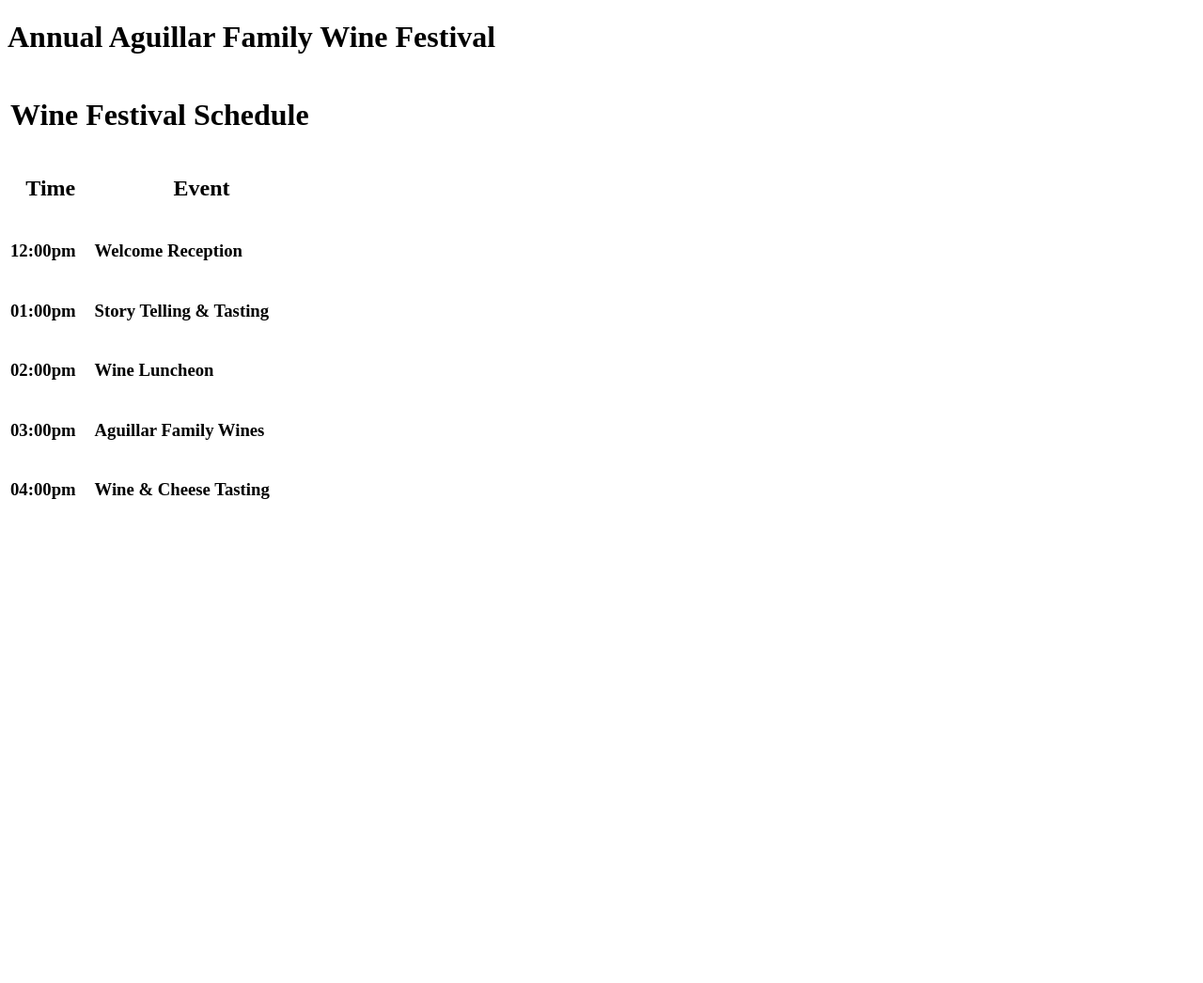
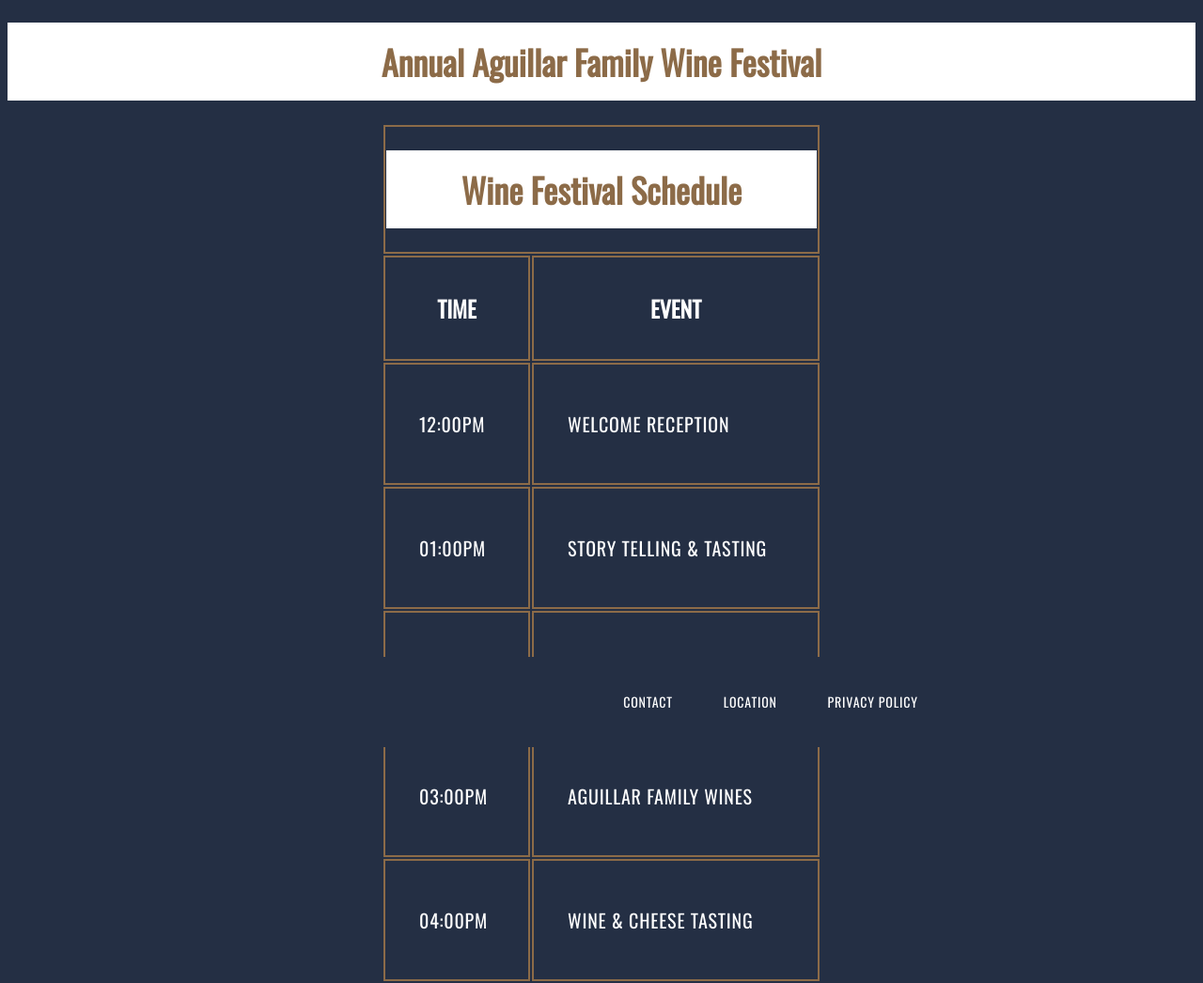
Before and after one commit to TH3GOATT/demo-project-tables, a plain HTML site: page index.html in a window 1280 px wide. Shown: the whole page at 94% size. Before the commit the page ends 800 px from the top, so only its background shows below. Drawn offline with nearby package versions, Linux system fonts and the light colour scheme.

Commit message:
Add files via upload

```diff
--- /dev/null
+++ b/index.css
@@ -0,0 +1,74 @@
+body {
+    background-color: #242f44;
+    color: white;
+    font-family: 'Oswald', sans-serif;
+    }
+
+    header {
+    text-align: center;
+    margin-top: 5px;
+    }
+
+    h1 {
+    font-size: 36px;
+    padding: 15px;
+    color: #8c6b48;
+    background-color: white;
+    }
+
+    h2 {
+    font-size: 24px;
+    padding: 15px;
+    text-transform: uppercase;
+    }
+
+    h3 {
+    font-size: 20px;
+    padding: 15px;
+    text-transform: uppercase;
+    text-align: left;
+    margin-left: 20px;
+    font-weight: 500;
+    line-height: 2.7;
+    letter-spacing: 0.8px;
+    }
+
+    th {
+    border: 2px solid #8c6b48;
+    }
+
+    table {
+    text-align: center;
+    margin: 20px auto;
+    }
+
+    td {
+    border: 2px solid #8c6b48;
+    width: 300px;
+    }
+
+    footer {
+    margin-top: 50px;
+    text-align: center;
+    position: fixed;
+    width: 100%;
+    bottom: 5px;
+    background-color: #242f44;
+    z-index: 5;
+    }
+    footer h3 {
+    display: inline-block;
+    font-size: 14px;
+    background-color: #242f44;
+    }
+
+    .container {
+    max-width: 940px;
+    margin: 0 auto;
+    height: 800px;
+    }
+
+
+    .left {
+    width: 150px;
+    }
--- a/index.html
+++ b/index.html
@@ -4,6 +4,9 @@
     <meta charset="UTF-8">
     <meta http-equiv="X-UA-Compatible" content="IE=edge">
     <meta name="viewport" content="width=device-width, initial-scale=1.0">
+    <link rel="stylesheet" type="text/css" href="reset.css" />
+<link rel="stylesheet" type="text/css" href="/index.css" />
+<link href="https://fonts.googleapis.com/css?family=Oswald" rel="stylesheet">
     <title>Document</title>
 </head>
 <body>
@@ -73,3 +76,11 @@
                <h3>Wine & Cheese Tasting</h3>
                </td>
               </tr>
+              </tbody>
+
+              <footer>
+                <h3>Contact</h3>
+                <h3>Location</h3>
+                <h3>Privacy Policy</h3>
+                </footer>
+            </body>
```
